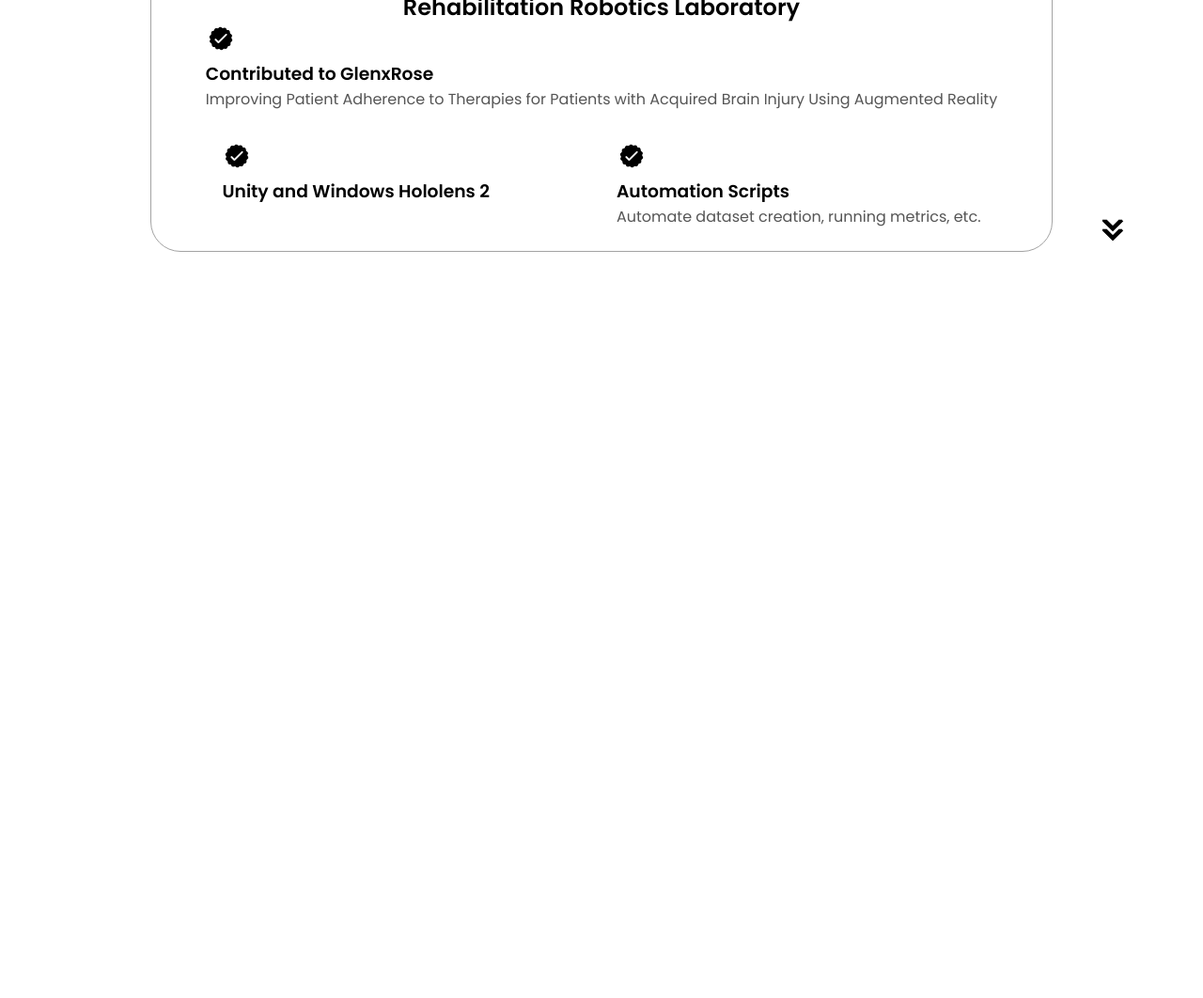
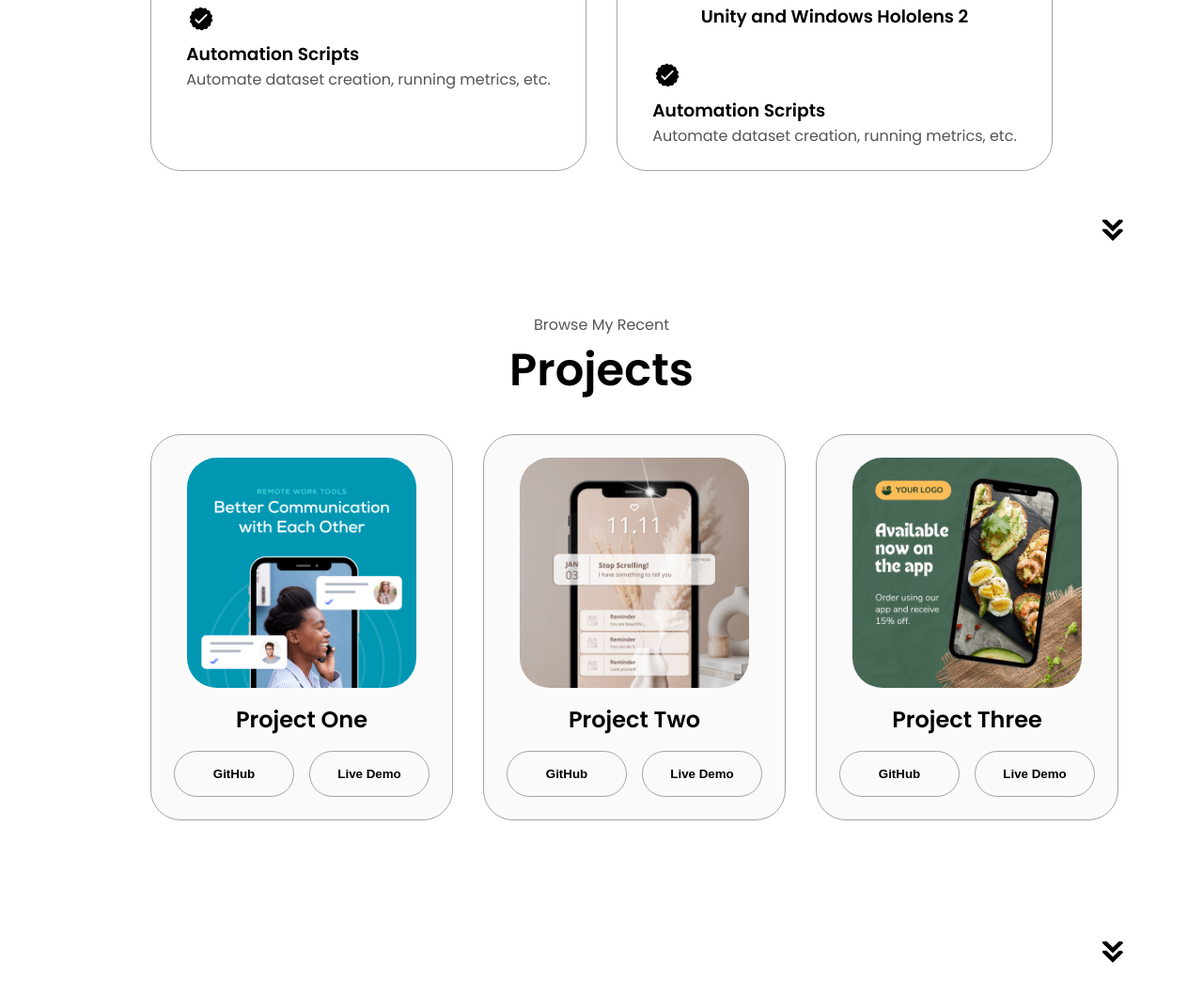
Before and after one commit to navdeep5/html_css_js_portfolio, a plain HTML site: page index.html in a window 1280 px wide. Shown: the part 2011-3073 px from the top of the page at 94% size. Before the commit the page ends 2312 px from the top, so only its background shows below. Drawn offline with Linux system fonts and the light colour scheme.

Commit message:
Projects section

```diff
--- a/index.html
+++ b/index.html
@@ -84,7 +84,7 @@
             </div>
 
             <div class="about-details-container">
-                <div class="about-container">
+                <div class="about-containers">
                     <div class="details-container">
                         <img src="./assets/experience.png"
                         alt="Experience Icon"
@@ -209,6 +209,54 @@
         onclick="location.href='./#projects'">
     </section>
 
+    <!-- Project -->
+    <section id="projects">
+        <p class="section__text__p1">Browse My Recent</p>
+        <h1 class="title">Projects</h1>
+        <div class="experience-details-container">
+            <div class="about-containers">
+                <!-- Project 1 -->
+                <div class="details-container color-container">
+                    <div class="article-container">
+                        <img src="/assets/project-1.png" alt="Project 1" class="project-img">
+                    </div>
+                    <h2 class="experience-sub-title project-title">Project One</h2>
+                    <div class="btn-container">
+                        <button class="btn btn-color-2 project-btn" onclick="location.href='https://github.com/'">GitHub</button>
+                        <button class="btn btn-color-2 project-btn" onclick="location.href='https://github.com/'">Live Demo</button>
+                    </div>
+                </div>
+
+                <!-- Project 2 -->
+                <div class="details-container color-container">
+                    <div class="article-container">
+                        <img src="/assets/project-2.png" alt="Project w" class="project-img">
+                    </div>
+                    <h2 class="experience-sub-title project-title">Project Two</h2>
+                    <div class="btn-container">
+                        <button class="btn btn-color-2 project-btn" onclick="location.href='https://github.com/'">GitHub</button>
+                        <button class="btn btn-color-2 project-btn" onclick="location.href='https://github.com/'">Live Demo</button>
+                    </div>
+                </div>
+
+                <!-- Project 3 -->
+                <div class="details-container color-container">
+                    <div class="article-container">
+                        <img src="/assets/project-3.png" alt="Project 3" class="project-img">
+                    </div>
+                    <h2 class="experience-sub-title project-title">Project Three</h2>
+                    <div class="btn-container">
+                        <button class="btn btn-color-2 project-btn" onclick="location.href='https://github.com/'">GitHub</button>
+                        <button class="btn btn-color-2 project-btn" onclick="location.href='https://github.com/'">Live Demo</button>
+                    </div>
+                </div>
+            </div>
+
+        </div>
+        <img src="./assets/arrow.png" alt="Arrow icon" class="icon arrow"
+        onclick="location.href='./#contact'">
+    </section>
+
     <!-- Link Javascript File-->
     <script src="script.js"></script>
 </body>
--- a/style.css
+++ b/style.css
@@ -264,10 +264,11 @@ section {
     position: relative;
 }
 
-.about-container {
+.about-containers {
     gap: 2rem;
     margin-bottom: 2rem;
     margin-top: 2rem;
+    display: flex;
 }
 
 .about-details-container {
@@ -348,3 +349,30 @@ article {
 article .icon{
     cursor: default;
 }
+
+
+/* Projects Section */
+#projects {
+    position: relative;
+}
+
+.color-container {
+    border-color: rgb(163, 163, 163);
+    background: rgb(250, 250, 250);
+}
+
+.project-img {
+    border-radius: 2rem;
+    width: 90%;
+    height: 90%;
+}
+
+.project-title {
+    margin: 1rem;
+    color: black;
+}
+
+.project-btn {
+    color: black;
+    border-color: rgb(163, 163, 163);
+}
```
